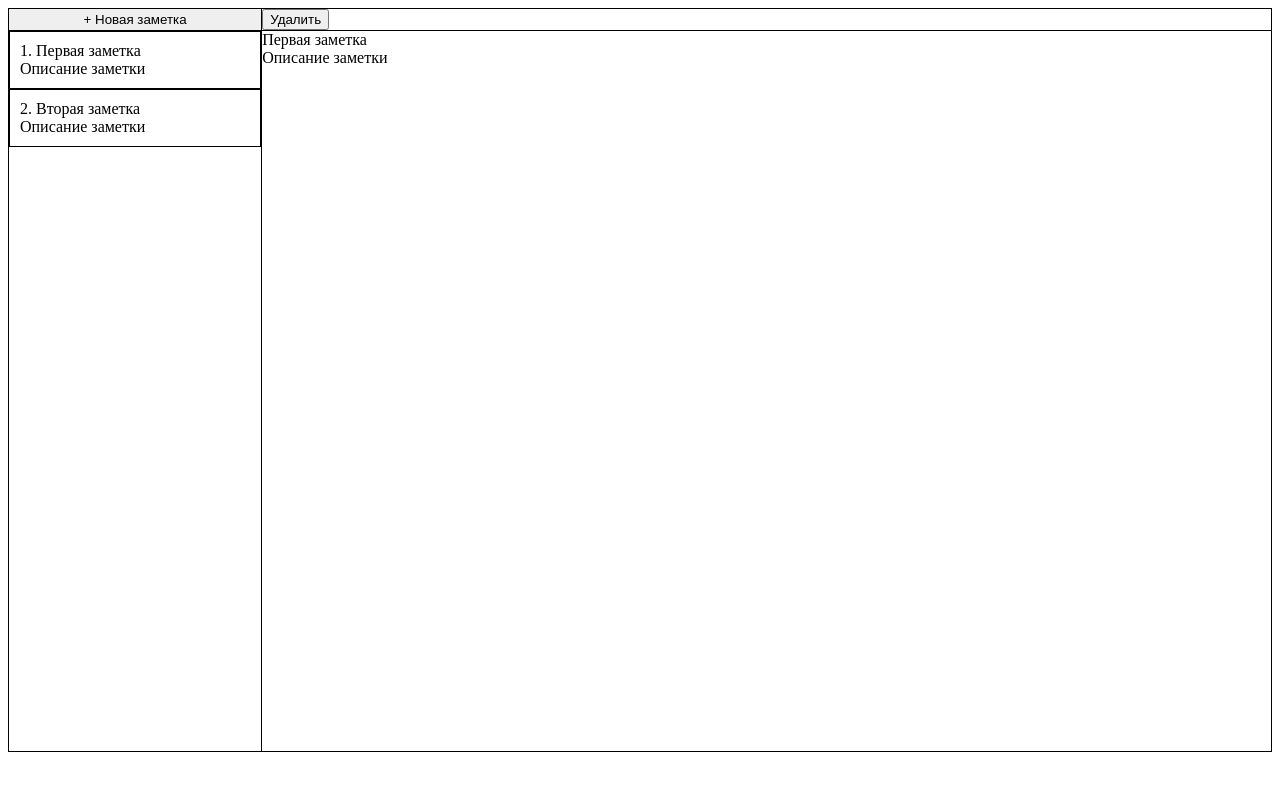
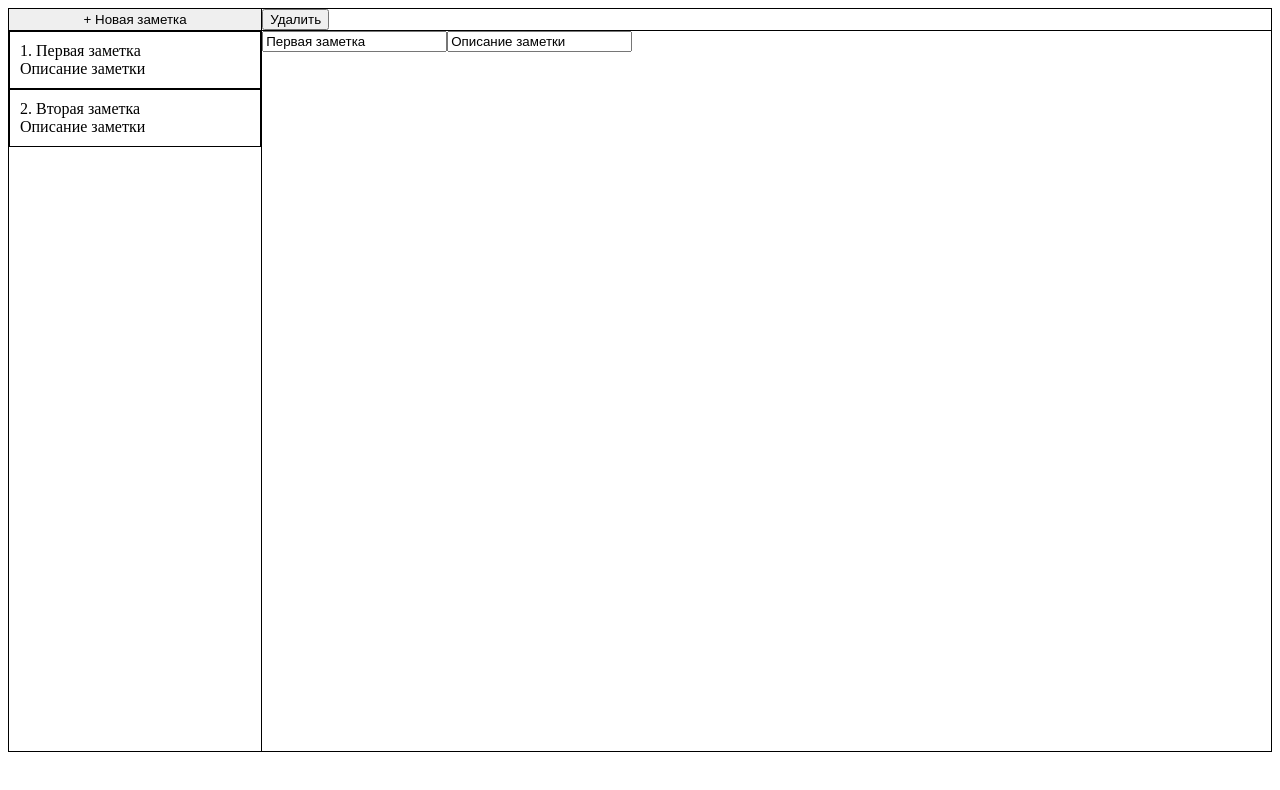
Before and after one commit to Paulselikhov/note_ts, a React (Create React App) app: page / in a window 1280 px wide. Shown: the top 790 px of the page. Built offline with nearby package versions, Linux system fonts and the light colour scheme.

Commit message:
правки в noteEditForm

```diff
--- a/src/App.tsx
+++ b/src/App.tsx
@@ -17,6 +17,7 @@ function App() {
   const [note, setNote] = useState<INote>(notes[0]);
 
   function updateNoteState(note:INote){
+    console.log('сработала функция updateNoteState ')
     setNote(note);
   }
 
@@ -32,7 +33,7 @@ function App() {
           </div>
           <div className='Content'>
             <NotesList items={notes} updateNoteState={updateNoteState} />
-            <NoteEditForm item={note}  />
+            <NoteEditForm updateNoteState={updateNoteState} item={note}  />
           </div>
 
     </div>
--- a/src/components/NoteEditForm/NoteEditForm.tsx
+++ b/src/components/NoteEditForm/NoteEditForm.tsx
@@ -1,16 +1,33 @@
-import React, { FC } from 'react';
+import React, { FC, useState, useEffect } from 'react';
 import '../../App.css';
 import { INote } from './../types/types';
 
 interface NoteEditFormProps{
     item: INote;
+    updateNoteState: (note:INote) => void;
 }
 
-const NoteEditForm: FC<NoteEditFormProps> = ({item}) => {
+const NoteEditForm: FC<NoteEditFormProps> = ({item, updateNoteState}) => {
+  console.log(item.name)
+  const [nameState, setNameState] = useState('')
+  const [descriptionState, setDescriptionState] = useState('')
+
+  useEffect( () =>{
+    setNameState(item.name)
+    setDescriptionState(item.description)
+  },[item.name])
+
+  function updateNote(e:any, myitem:INote, updateNoteState:(note:INote) => void){
+    myitem.name = e.target.value;
+    console.log('myitem')
+    console.log('Сработала функция updatNote')
+    updateNoteState(myitem)
+  }
+  console.log('Сработал рендер всей компоненты')
   return (
     <div className='NoteEditForm'>
-      <div>{item.name}</div>
-      <div>{item.description}</div>
+      <input value={nameState} onBlur={ (e) => updateNote(e, item, updateNoteState)} onChange={ (e) => setNameState(e.target.value)  }></input>
+      <input value={descriptionState} onBlur={ (e) => updateNote(e, item, updateNoteState)} onChange={ (e) => setDescriptionState(e.target.value) }></input>
     </div>
   )
 }
```
